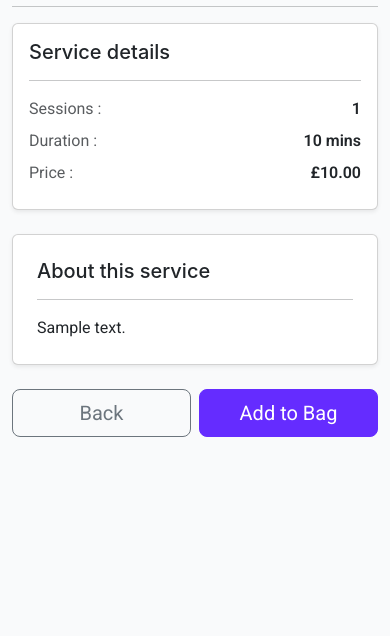
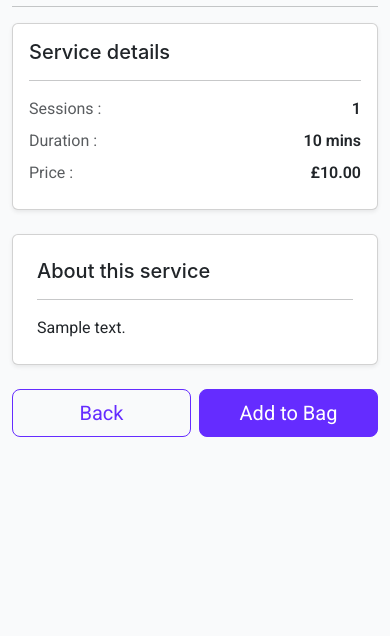
Before and after one commit to AlexThoma5/MP4_ecommerce, a Django app: page /services/1/ in a window 390 px wide. Shown: the part 144-780 px from the top of the page. Run offline with Django 4.2, Linux system fonts and the light colour scheme; tables that the repository leaves empty hold one stand-in row (values such as "Sample post"); parts of the project's set-up code (start-up, migrations or seed data) failed here and were passed over; some libraries are stand-ins or nearby versions.

Commit message:
Fix missing custom button on service detail page for mobile screens

```diff
--- a/services/templates/services/service_detail.html
+++ b/services/templates/services/service_detail.html
@@ -74,7 +74,7 @@
             <div class="col-12 order-3 d-md-none">
                 <div class="row g-2">
                     <div class="col-6">
-                        <a href="{% url 'services' %}" class="btn btn-outline-secondary btn-lg w-100">
+                        <a href="{% url 'services' %}" class="btn btn-outline-custom btn-lg w-100">
                             Back
                         </a>
                     </div>
```
